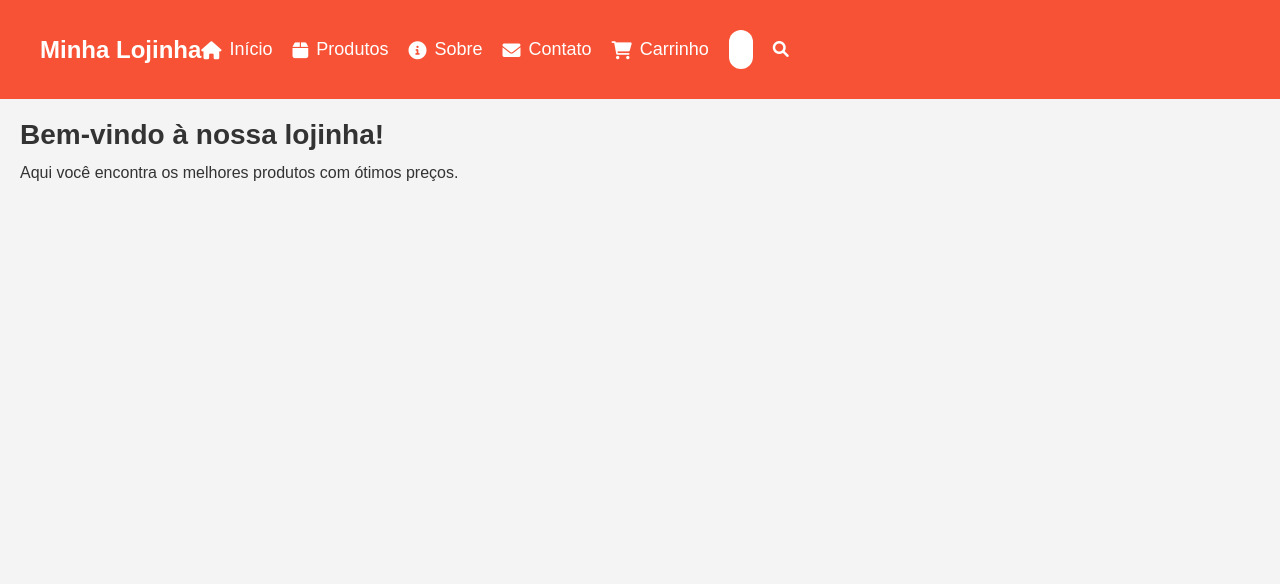
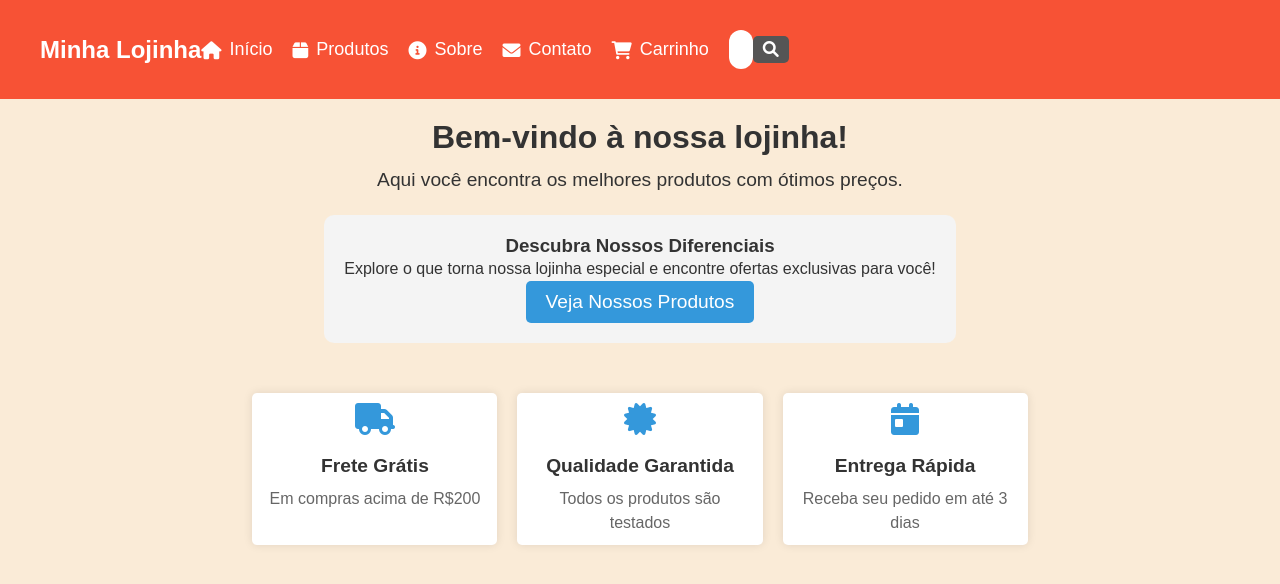
Before and after one commit to RodrigoHenri/Minha-Lojinha, a plain HTML site: page index.html in a window 1280 px wide. Drawn offline with Linux system fonts and the light colour scheme.

Commit message:
adicionei animações e mais informações na página

```diff
--- a/index.html
+++ b/index.html
@@ -35,8 +35,32 @@
         <section id="home">
             <h2>Bem-vindo à nossa lojinha!</h2>
             <p>Aqui você encontra os melhores produtos com ótimos preços.</p>
+
         </section>
+        <div class="intro">
+            <h3>Descubra Nossos Diferenciais</h3>
+            <p>Explore o que torna nossa lojinha especial e encontre ofertas exclusivas para você!</p>
+            <a href="#produtos" class="cta-button">Veja Nossos Produtos</a>
+        </div>
+        <div class="info">
+            <div class="info-item">
+                <i class="fas fa-truck"></i>
+                <h4>Frete Grátis</h4>
+                <p>Em compras acima de R$200</p>
+            </div>
+            <div class="info-item">
+                <i class="fas fa-certificate"></i>
+                <h4>Qualidade Garantida</h4>
+                <p>Todos os produtos são testados</p>
+            </div>
+            <div class="info-item">
+                <i class="fas fa-calendar-day"></i>
+                <h4>Entrega Rápida</h4>
+                <p>Receba seu pedido em até 3 dias</p>
+            </div>
     </main>
+
+
 
 </body>
 </html>
--- a/style.css
+++ b/style.css
@@ -7,7 +7,7 @@
 
 body {
     font-family: Arial, sans-serif;
-    background-color: #f4f4f4;
+    background-color:antiquewhite;
     color: #333;
 }
 
@@ -64,6 +64,23 @@ nav ul li a:active {
 
 main {
     padding: 20px;
+    background-color: antiquewhite;
+    display: grid;
+    place-items: center;
+    animation: fadeIn 2s ease-in;
+}
+
+section#home {
+    text-align: center;
+}
+
+section#home h2 {
+    font-size: 2em;
+    margin-bottom: 10px;
+}
+
+section#home p {
+    font-size: 1.2em;
 }
 
 h2 {
@@ -96,14 +113,20 @@ p {
 }
 
 #search-button {
-    background: #f75235;
-    border: none;
-    padding: 10px;
-    border-radius: 50%;
-    cursor: pointer;
-    color: white;
-    transition: background-color 0.3s ease;
-    margin-left: 10px;
+
+     background-color: #555;
+     color: white;
+      border: none;
+     padding: 5px 10px;
+     border-radius: 5px;
+      cursor: pointer;
+     transition: background-color 0.3s ease, transform 0.3s ease;
+
+}
+
+#search-button:hover {
+    background-color: #444;
+    transform: scale(1.1);
 }
 
 #search-button i {
@@ -126,3 +149,160 @@ p {
         gap: 10px;
     }
 }
+@keyframes fadeIn {
+    from {
+        opacity: 0;
+    }
+    to {
+        opacity: 1;
+    }
+}
+
+@keyframes slideIn {
+    from {
+        transform: translateY(-20px);
+        opacity: 0;
+    }
+    to {
+        transform: translateY(0);
+        opacity: 1;
+    }
+}
+
+@keyframes bounce {
+    0%, 20%, 50%, 80%, 100% {
+        transform: translateY(0);
+    }
+    40% {
+        transform: translateY(-30px);
+    }
+    60% {
+        transform: translateY(-15px);
+    }
+}
+
+.logo h1 {
+    animation: bounce 2s ease-in-out;
+}
+
+
+nav {
+    animation: slideIn 1s ease-out;
+}
+
+
+button {
+    background-color: #3498db;
+    color: white;
+    padding: 10px 20px;
+    border: none;
+    cursor: pointer;
+    transition: background-color 0.3s ease-in-out;
+  }
+
+  button:hover {
+    background-color: #2980b9;
+  }
+
+  img {
+    opacity: 0;
+    transition: opacity 1s ease-in;
+  }
+
+  img.loaded {
+    opacity: 1;
+  }
+  .nav-menu {
+    max-height: 0;
+    overflow: hidden;
+    transition: max-height 0.4s ease-in-out;
+  }
+
+  .nav-menu.open {
+    max-height: 200px;
+  }
+  .card {
+    background-color: white;
+    box-shadow: 0 4px 8px rgba(0, 0, 0, 0.1);
+    transition: transform 0.3s ease, box-shadow 0.3s ease;
+  }
+
+  .card:hover {
+    transform: translateY(-10px);
+    box-shadow: 0 8px 16px rgba(0, 0, 0, 0.2);
+  }
+  html {
+    scroll-behavior: smooth;
+  }
+  /* Estilo para a seção de introdução */
+.intro {
+    text-align: center;
+    padding: 20px;
+    background-color: #f4f4f4;
+    border-radius: 10px;
+    margin-top: 20px;
+    animation: fadeInUp 1s ease-out;
+}
+
+@keyframes fadeInUp {
+    from {
+        opacity: 0;
+        transform: translateY(20px);
+    }
+    to {
+        opacity: 1;
+        transform: translateY(0);
+    }
+}
+
+.cta-button {
+    display: inline-block;
+    background-color: #3498db;
+    color: white;
+    padding: 10px 20px;
+    border-radius: 5px;
+    text-decoration: none;
+    font-size: 1.2em;
+    transition: background-color 0.3s ease;
+}
+
+.cta-button:hover {
+    background-color: #2980b9;
+}
+
+
+.info {
+    display: flex;
+    justify-content: space-around;
+    flex-wrap: wrap;
+    padding: 20px;
+    margin-top: 20px;
+}
+
+.info-item {
+    text-align: center;
+    flex: 1;
+    max-width: 300px;
+    padding: 10px;
+    border-radius: 5px;
+    background-color: #fff;
+    box-shadow: 0 0 10px rgba(0,0,0,0.1);
+    margin: 10px;
+    animation: fadeInUp 1s ease-out;
+}
+
+.info-item i {
+    font-size: 2em;
+    color: #3498db;
+    margin-bottom: 10px;
+}
+
+.info-item h4 {
+    margin: 10px 0;
+    font-size: 1.2em;
+}
+
+.info-item p {
+    font-size: 1em;
+    color: #666;
+}
```
Also changed, not shown: 1 other file.
